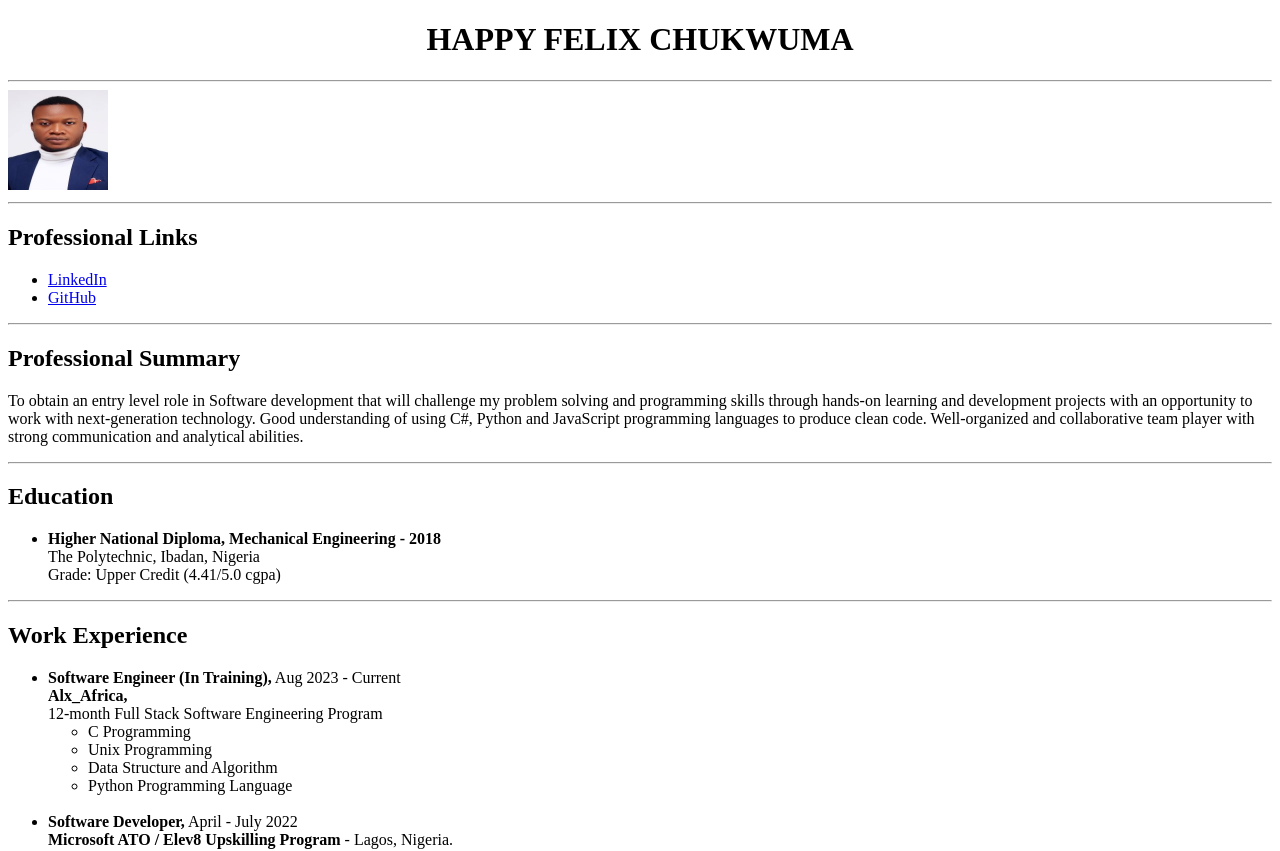
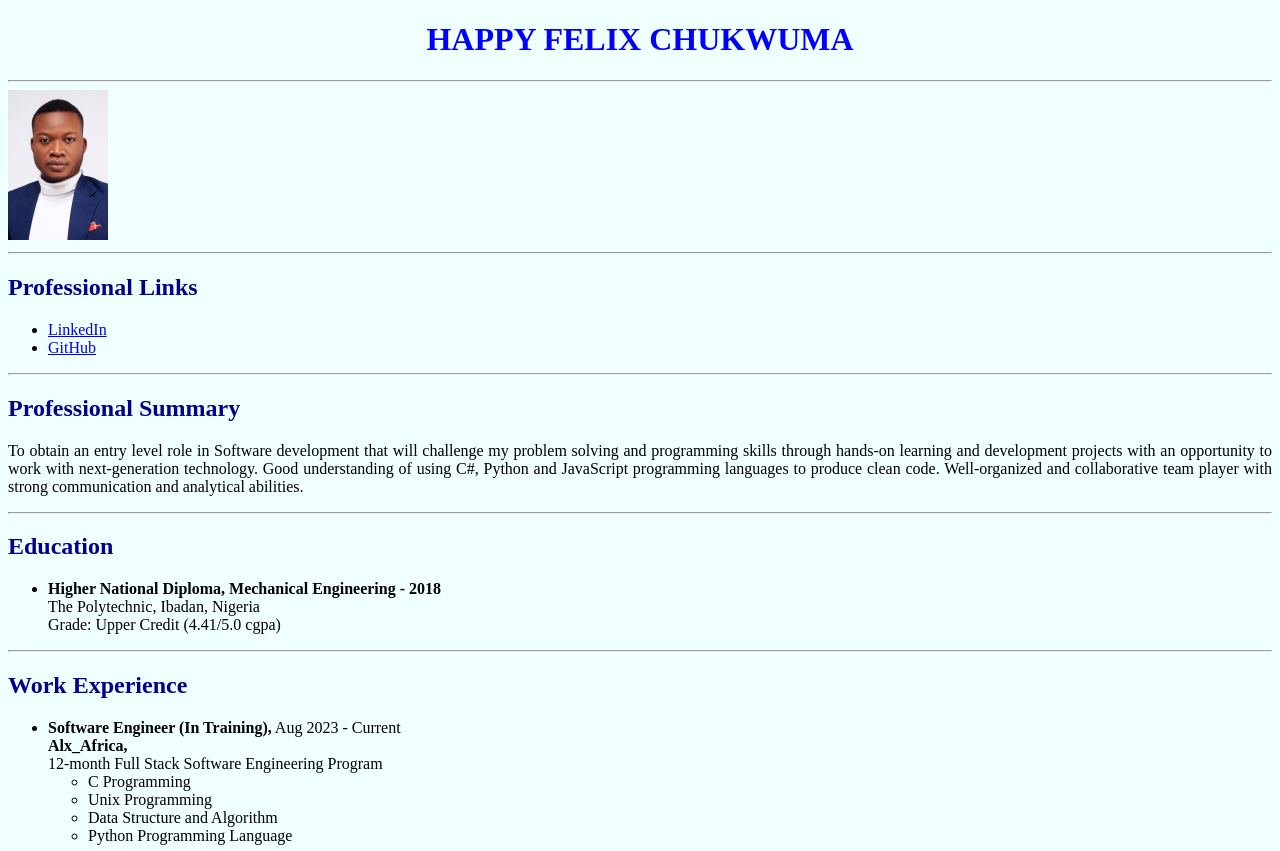
Before and after one commit to happychuks/Capstone-Project-1---Online-Resume, a plain HTML site: page index.html in a window 1280 px wide. Shown: the top 851 px of the page. Drawn offline with Linux system fonts and the light colour scheme.

Commit message:
Update index.html
added some css

```diff
--- a/index.html
+++ b/index.html
@@ -4,11 +4,17 @@
         <meta charset="UTF-8">
         <meta name="viewport" content="width=device-width, initial-scale=1.0">
         <title>My Resume</title>
+        <style>
+            html{background: #f0ffff}
+            h1{color: blue}
+            h2{color:darkblue}
+            footer{color: darkblue;}
+        </style>
     </head>
     <body>
-       <center><h1>HAPPY FELIX CHUKWUMA</h1> </center>
+       <center> <h1>HAPPY FELIX CHUKWUMA</h1> </center>
        <hr>
-       <img src="./assets/profile_picture.JPG" height="100" width="100" alt="profile picture" /> <hr>
+       <img src="./assets/profile_picture.JPG" height="150" width="100" alt="profile picture" /> <hr>
        <h2>Professional Links</h2>
        <ul>
         <li>
@@ -21,7 +27,7 @@
        </ul> <hr>
 
         <h2>Professional Summary</h2>
-       <p>To obtain an entry level role in Software development that will challenge my problem solving and programming skills through hands-on learning and development projects with an opportunity to work with next-generation technology. Good understanding of using C#, Python and JavaScript programming languages to produce clean code. Well-organized and collaborative team player with strong communication and analytical abilities.</p> <hr/>
+       <p style="text-align:justify">To obtain an entry level role in Software development that will challenge my problem solving and programming skills through hands-on learning and development projects with an opportunity to work with next-generation technology. Good understanding of using C#, Python and JavaScript programming languages to produce clean code. Well-organized and collaborative team player with strong communication and analytical abilities.</p> <hr/>
        <h2>Education</h2>
 
         <ul>
```
